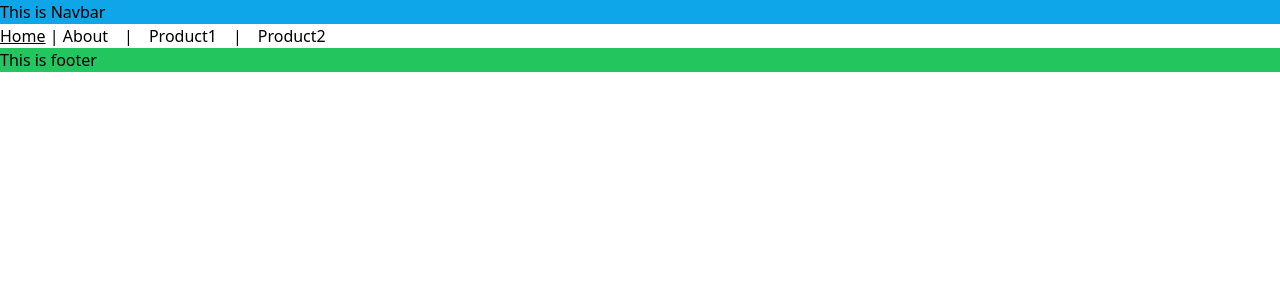
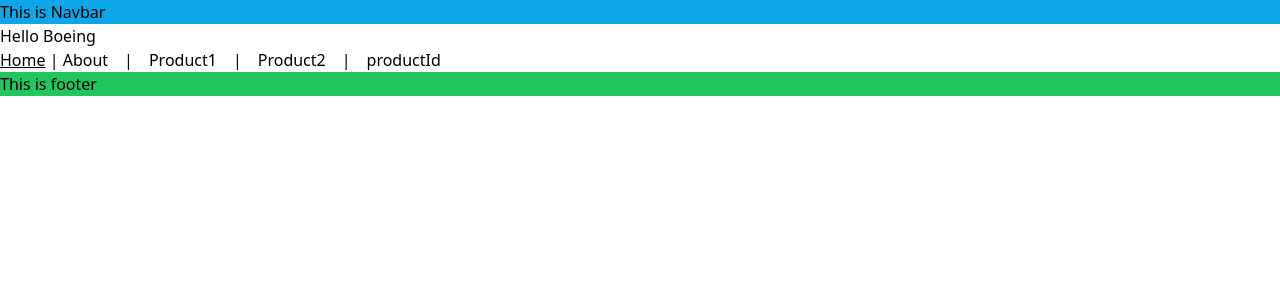
Before and after one commit to soAcademy/workshop-state-and-event, a React (Create React App) app: page / in a window 1280 px wide. Shown: the top 300 px of the page. Built offline with nearby package versions, Linux system fonts and the light colour scheme.

Commit message:
feat:up date before pull

```diff
--- a/src/App.js
+++ b/src/App.js
@@ -15,6 +15,8 @@ const App = () => (
       <Route path="Product">
         <Route path=":productId" element={<Product />} />
       </Route>
+      {/* : ทำให้ useParam หา productId */}
+      {/* //localhost:3000/Product/>>...<<  */}
 
       <Route exact path="products">
         <Route exact path="product1" element={<Product1 />} />
--- a/src/pages/Home.js
+++ b/src/pages/Home.js
@@ -2,12 +2,14 @@ import { Link } from "react-router-dom";
 
 const Home = (props) => (
   <div>
-    <div>{props.title}</div>
+    <div>{props.name}</div>
     <span className="underline">Home</span> | <Link to="/about">About</Link>
     <span className="px-4">|</span>
     <Link to="/products/product1">Product1</Link>
     <span className="px-4">|</span>
     <Link to="/products/product2">Product2</Link>
+    <span className="px-4">|</span>
+    <Link to="/product/">productId</Link>
   </div>
 );
 
```
